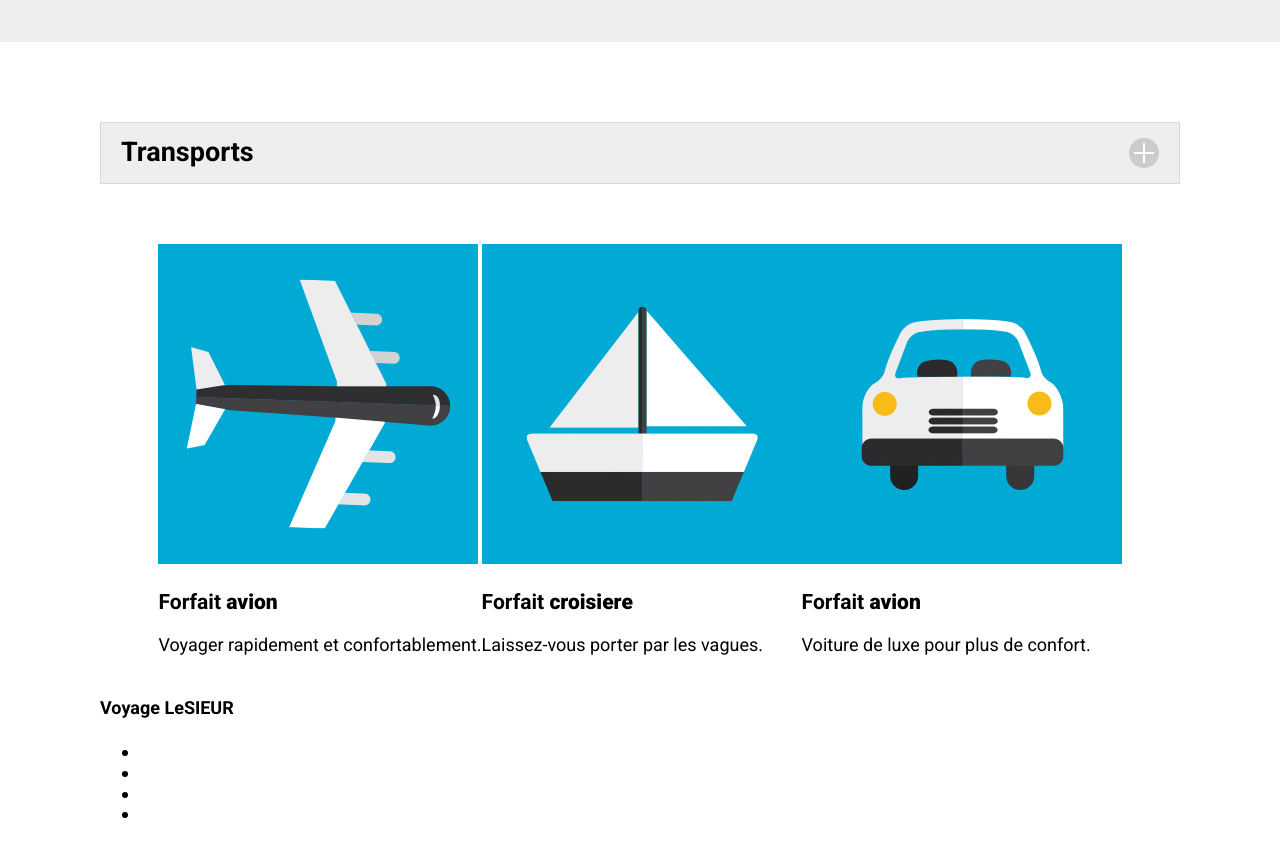
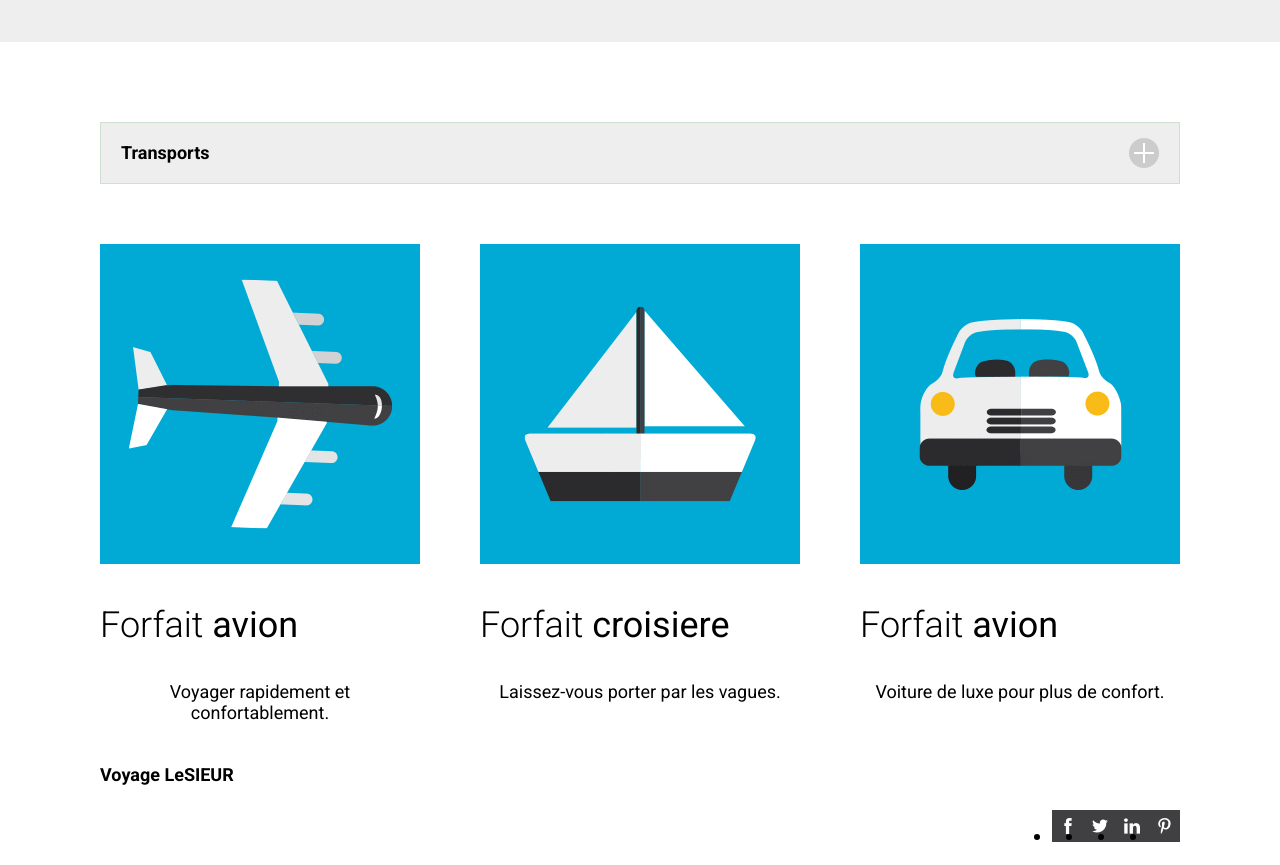
Before and after one commit to Fortan142/site1_voyagelesieur, a plain HTML site: page index.html in a window 1280 px wide. Shown: the part 240-1105 px from the top of the page. Before the commit the page ends 1083 px from the top, so only its background shows below. Drawn offline with Linux system fonts and the light colour scheme; a script that the page names is missing.

Commit message:
css fini

```diff
--- a/css/style.css
+++ b/css/style.css
@@ -123,8 +123,73 @@ h1{
     padding-right: 20px;
 }
 
+h2{
+    font-size: 18px;
+    font-style: 700;
+
+}
+
 .conteneur-transport{
-    display: flex;
-    justify-content: center;
+    display: grid;
+    grid-template-columns: 1fr 1fr 1fr;
+    gap: 60px;
+}
+
+article h3{
+    font-size: 36px;
+    font-weight:300 ;
     align-items: center;
 }
+
+article p{
+    text-align: center;
+}
+
+/*footer*/
+
+footer a{
+    display: inline-block;
+    width: 32px;
+    height: 32px;
+}
+
+footer ul{
+    display: flex;
+    justify-content: end;
+}
+
+
+
+
+
+.facebook a{
+    background-image: url(/image/facebook-nb.jpg);
+}
+
+.twitter a{
+    background-image: url(/image/twitter-nb.jpg);
+}
+
+.linkedin a{
+    background-image: url(/image/linkedin-nb.jpg);
+}
+
+.pinterest a{
+    background-image: url(/image/pinterest-nb\ 1.jpg);
+}
+
+.facebook a:hover{
+    background-image: url(/image/facebook-survol\ 1.jpg);
+}
+
+.twitter a:hover{
+    background-image: url(/image/twitter-survol.jpg);
+}
+
+.linkedin a:hover{
+    background-image: url(/image/linkedin-survol.jpg);
+}
+
+.pinterest a:hover{
+    background-image: url(/image/pinterest-survol.jpg);
+}
--- a/index.html
+++ b/index.html
@@ -75,10 +75,10 @@
             <h4>Voyage LeSIEUR</h4>
 
             <ul>
-                <li class="facebook"><a href=""></a></li>
-                <li class="twitter"><a href=""></a></li>
-                <li class="linkdin"><a href=""></a></li>
-                <li class="pinterest"><a href=""></a></li>
+                <li class="facebook"><a href=""> </a></li>
+                <li class="twitter"><a href=""> </a></li>
+                <li class="linkedin"><a href=""> </a></li>
+                <li class="pinterest"><a href=""> </a></li>
             </ul>
         </div>
     </footer>
```
